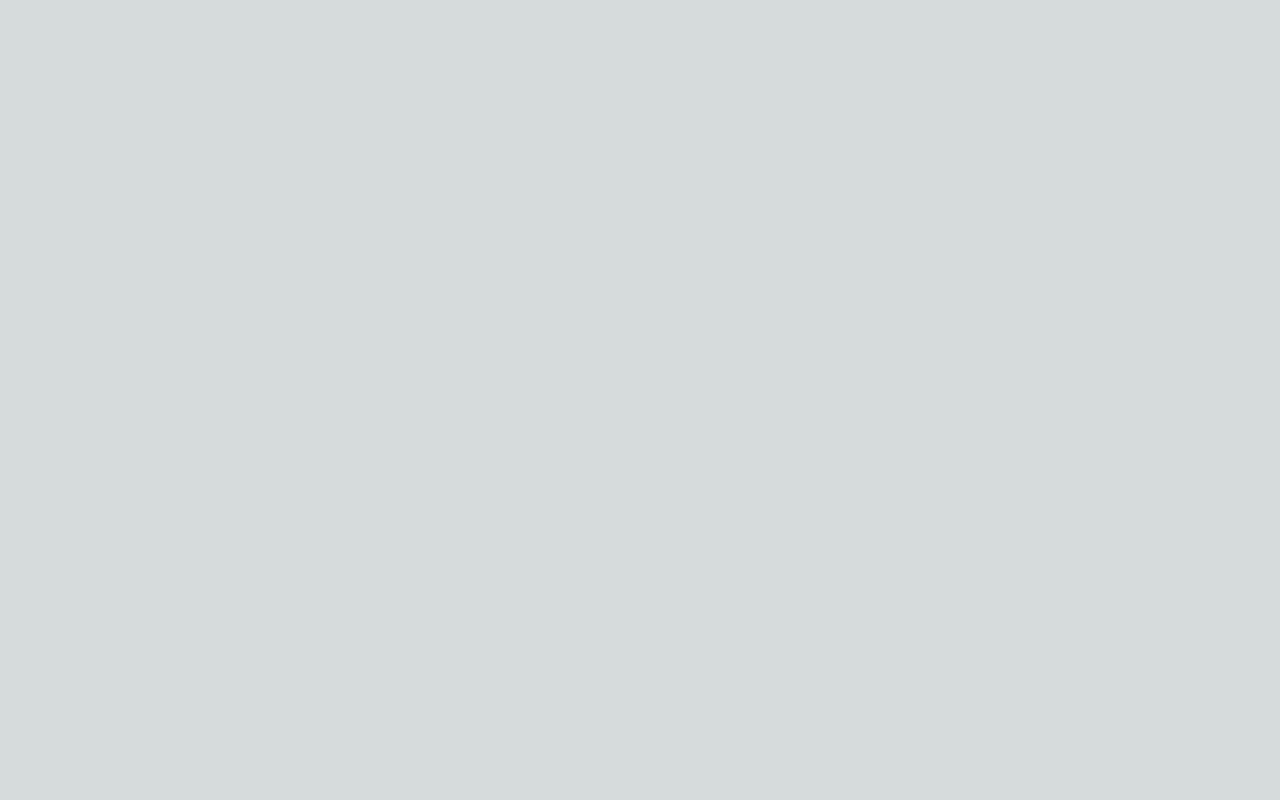
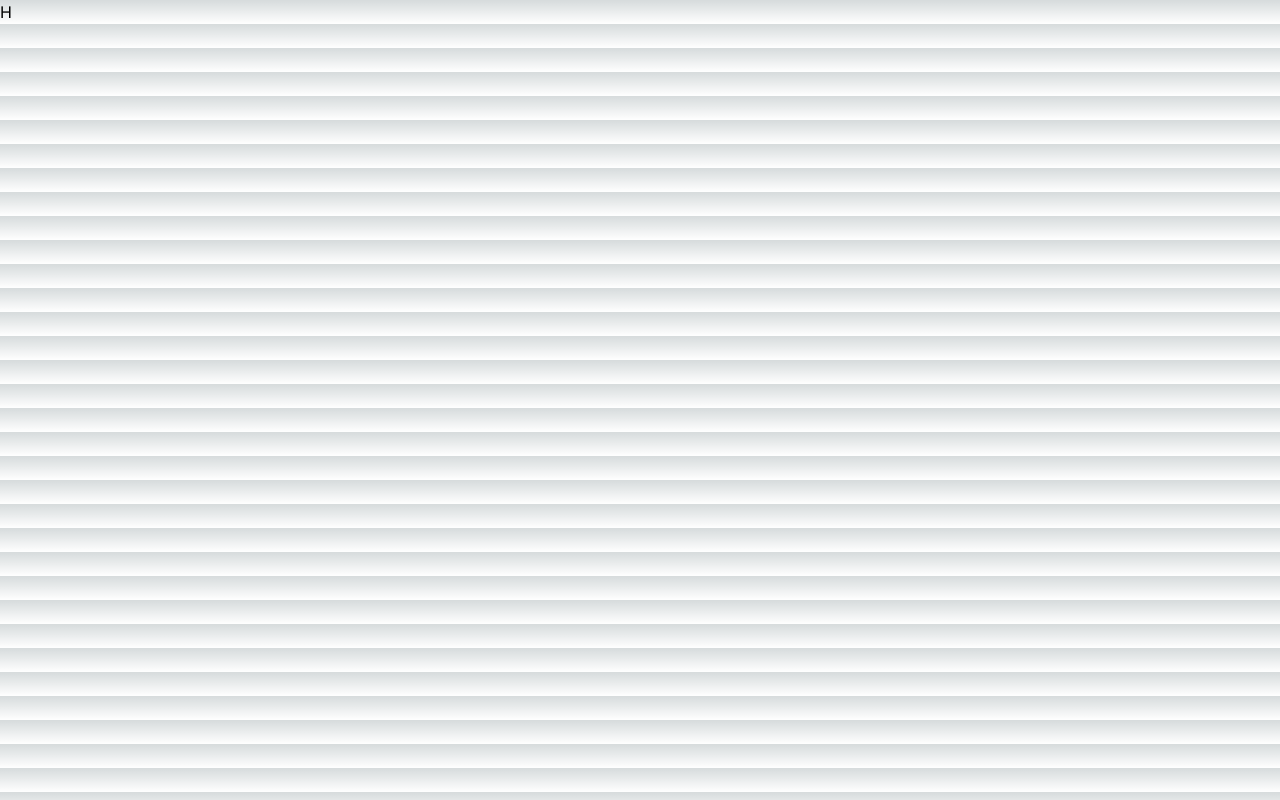
Before and after one commit to leilafarsani/leila-portfolio, a Next.js app: page / in a window 1280 px wide. Built offline with nearby package versions, Linux system fonts and the light colour scheme.

Commit message:
creating Hero page as my homepage

```diff
--- a/app/page.tsx
+++ b/app/page.tsx
@@ -1,8 +1,10 @@
+"use client";
 
+import Hero from "./scenes/Hero";
 export default function Home() {
   return (
     <main>
-
+      <Hero />
     </main>
   );
 }
--- /dev/null
+++ b/app/scenes/Hero.tsx
@@ -0,0 +1,9 @@
+import React from 'react'
+
+const Hero = () => {
+  return (
+    <div>H</div>
+  )
+}
+
+export default Hero
```
